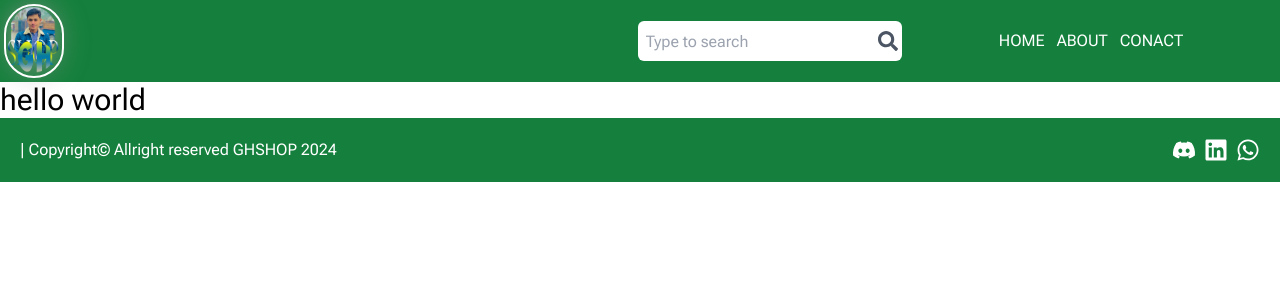
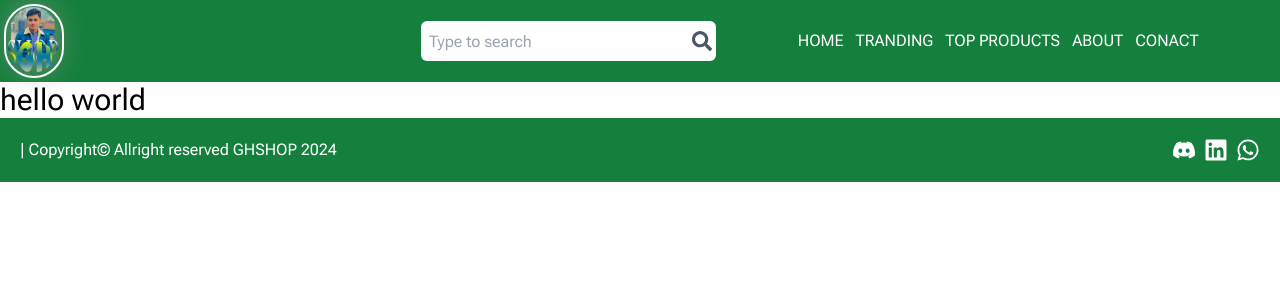
Before and after one commit to mhgkhan/ghshop, a Next.js app: page / in a window 1280 px wide. Shown: the top 300 px of the page. Built offline with nearby package versions, Linux system fonts and the light colour scheme; a web font is replaced by a local one.

Commit message:
add links on navbar

```diff
--- a/src/components/Header.jsx
+++ b/src/components/Header.jsx
@@ -39,7 +39,7 @@ const Header = () => {
         </div>
         <div
           className={`left flex items-center transition-all duration-500 justiyf-center gap-1 md:flex-row flex-col-reverse md:w-auto w-full overflow-hidden md:h-auto ${
-            menuOpened ? "h-[200px]" : "h-0"
+            menuOpened ? "h-[300px]" : "h-0"
           }`}
         >
           <div className="search md:w-[450px] h-[40px] w-full p-1 bg-white rounded-md flex items-center justify-between">
@@ -56,7 +56,13 @@ const Header = () => {
 
           <nav className="w-full">
             <ul className="flex items-center justify-center gap-3 md:flex-row flex-col md:w-auto w-full">
-              {Array.from(["home", "about", "conact"]).map((li, ind) => {
+              {Array.from([
+                "home",
+                "tranding",
+                "top Products",
+                "about",
+                "conact",
+              ]).map((li, ind) => {
                 return (
                   <li className="md:w-auto w-full text-center md:border-none  border-b-[1px] border-gray-400 md:m-0 mt-3">
                     <Link className="w-full" href={"/"}>
```
